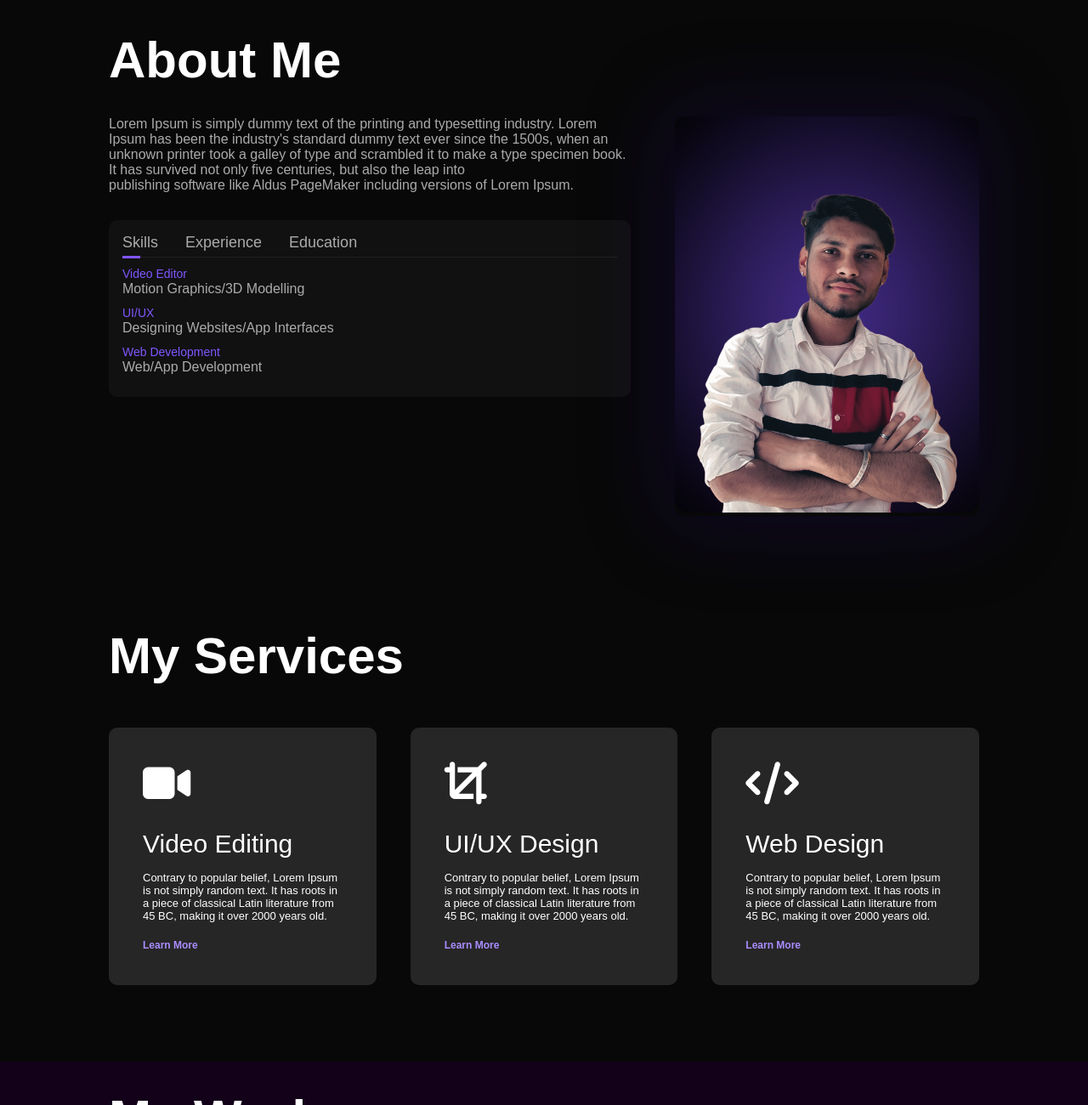
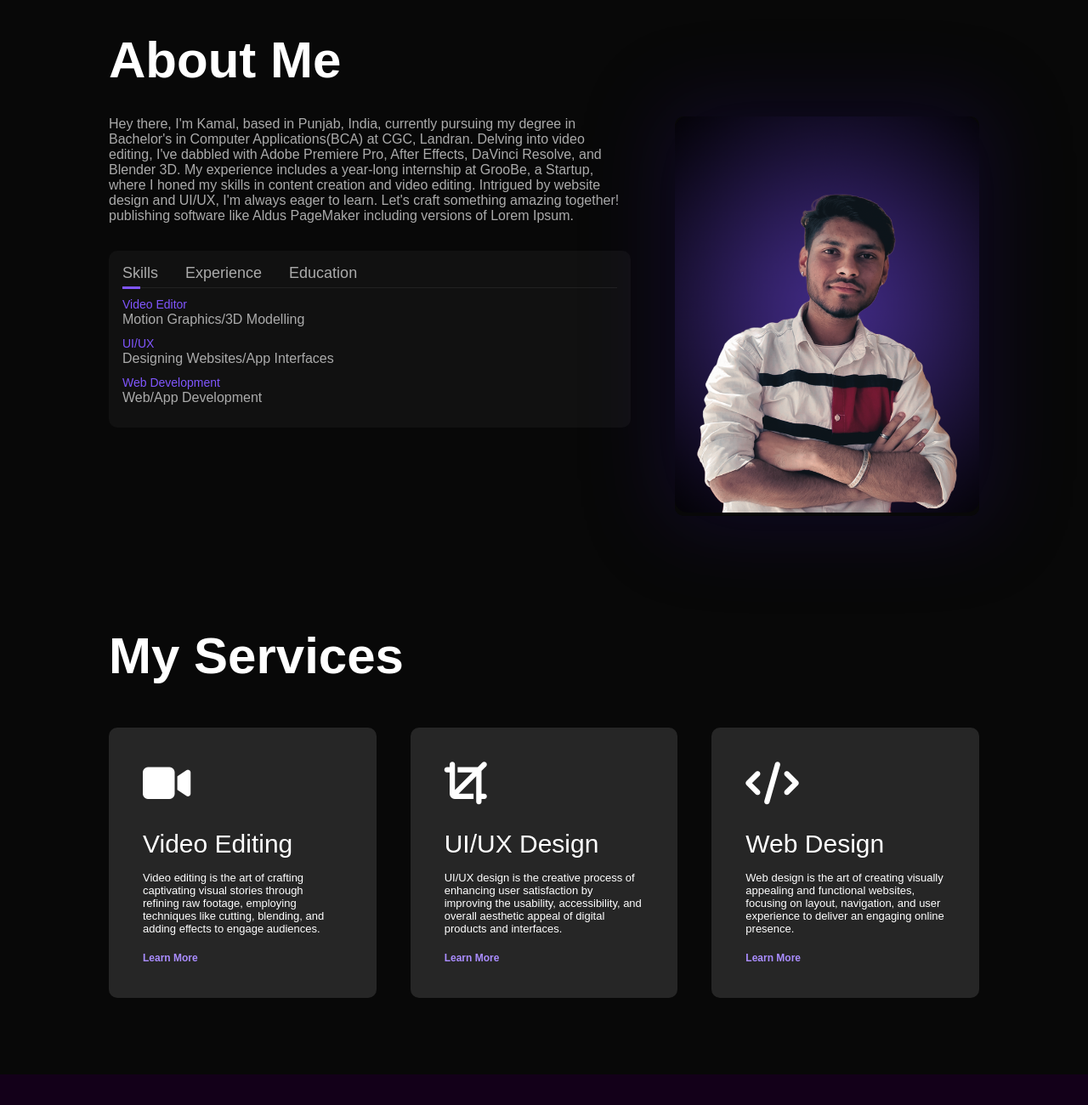
Before and after one commit to KamalpreetSingh7/Resume, a plain HTML site: page index.html in a window 1280 px wide. Shown: the part 854-2154 px from the top of the page at 85% size. Drawn offline with Linux system fonts and the light colour scheme.

Commit message:
Update index.html

```diff
--- a/index.html
+++ b/index.html
@@ -54,11 +54,10 @@
           <div class="row">
             <div class="about-col-2">
               <p>
-                Lorem Ipsum is simply dummy text of the printing and typesetting
-                industry. Lorem Ipsum has been the industry's standard dummy
-                text ever since the 1500s, when an unknown printer took a galley
-                of type and scrambled it to make a type specimen book. It has
-                survived not only five centuries, but also the leap into
+              Hey there, I'm Kamal, based in Punjab, India, currently pursuing my degree in Bachelor's in Computer Applications(BCA) at CGC, Landran.
+              Delving into video editing, I've dabbled with Adobe Premiere Pro, After Effects, DaVinci Resolve, and Blender 3D.
+              My experience includes a year-long internship at GrooBe, a Startup, where I honed my skills in content creation and video editing.
+              Intrigued by website design and UI/UX, I'm always eager to learn. Let's craft something amazing together!
               </p>
               <p>
                 publishing software like Aldus PageMaker including versions of
@@ -132,9 +131,9 @@
               <i class="fa-solid fa-video"></i>
               <h2>Video Editing</h2>
               <p>
-                Contrary to popular belief, Lorem Ipsum is not simply random
-                text. It has roots in a piece of classical Latin literature from
-                45 BC, making it over 2000 years old.
+                Video editing is the art of crafting captivating visual stories through refining raw footage,
+                employing techniques like cutting,
+                blending, and adding effects to engage audiences.
               </p>
               <a href="#">Learn More</a>
             </div>
@@ -142,9 +141,8 @@
               <i class="fa-solid fa-crop"></i>
               <h2>UI/UX Design</h2>
               <p>
-                Contrary to popular belief, Lorem Ipsum is not simply random
-                text. It has roots in a piece of classical Latin literature from
-                45 BC, making it over 2000 years old.
+               UI/UX design is the creative process of enhancing user satisfaction by improving the usability,
+                accessibility, and overall aesthetic appeal of digital products and interfaces.
               </p>
               <a href="#">Learn More</a>
             </div>
@@ -152,9 +150,8 @@
               <i class="fa-solid fa-code"></i>
               <h2>Web Design</h2>
               <p>
-                Contrary to popular belief, Lorem Ipsum is not simply random
-                text. It has roots in a piece of classical Latin literature from
-                45 BC, making it over 2000 years old.
+                Web design is the art of creating visually appealing and functional websites, focusing on layout,
+                navigation, and user experience to deliver an engaging online presence.
               </p>
               <a href="#">Learn More</a>
             </div>
```
